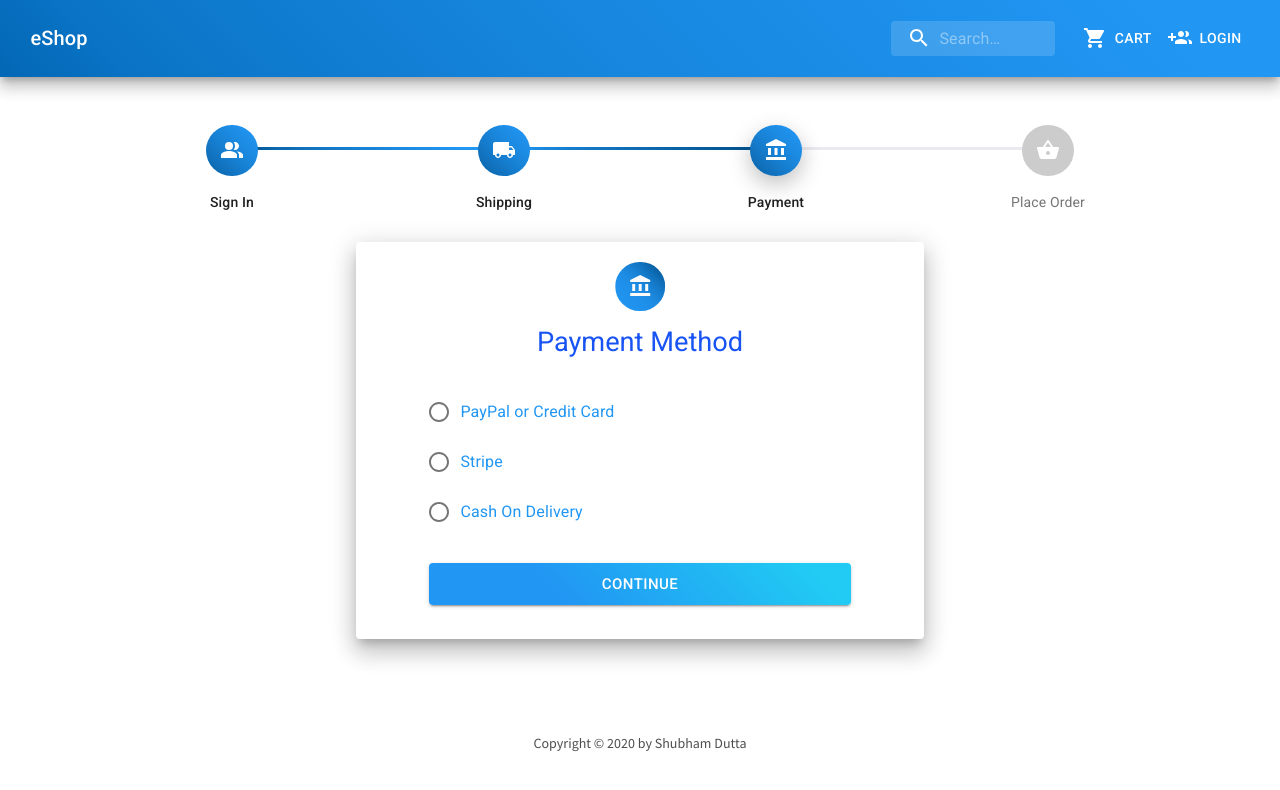
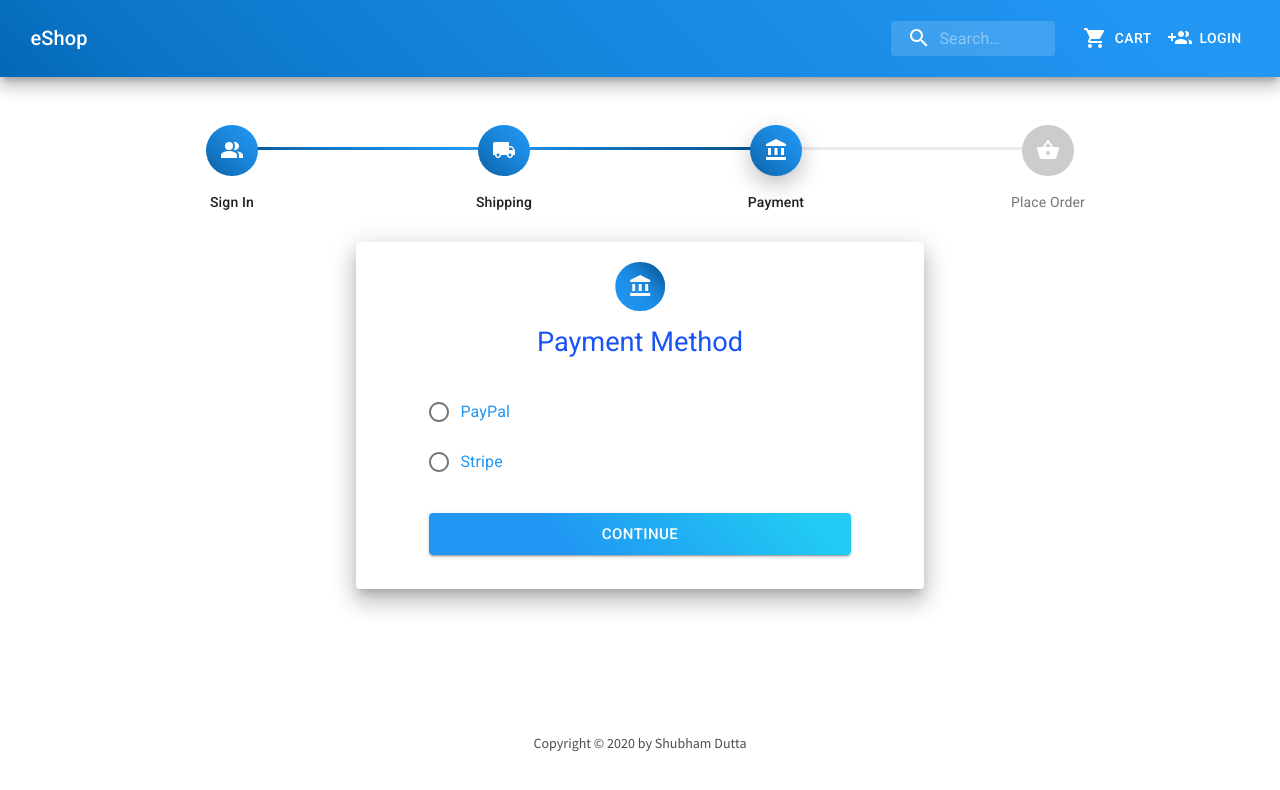
Before and after one commit to DevStar1016/eShop-ecommerce, a React (Create React App) app in the folder frontend/: page /payment in a window 1280 px wide. Shown: the top 790 px of the page. Built offline with nearby package versions, Linux system fonts and the light colour scheme; no server answers.

Commit message:
fix bug in PlaceOrder (every time redirect to orderScreen due to useEffect)

```diff
--- a/frontend/src/App.js
+++ b/frontend/src/App.js
@@ -24,10 +24,10 @@ function App() {
           <Route path="/search" component={Home} />
           <Route path="/" component={Home} exact />
           <div className="mx-5 px-4 py-4">
+            <Route path="/placeorder" component={PlaceOrderScreen} />
             <Route path="/orders/:id" component={OrderScreen} />
             <Route path="/shipping" component={ShippingScreen} />
             <Route path="/payment" component={PaymentMethod} />
-            <Route path="/placeorder" component={PlaceOrderScreen} />
             <Route path="/login" component={LoginScreen} />
             <Route path="/register" component={RegisterScreen} />
             <Route path="/profile" component={ProfileScreen} />
--- a/frontend/src/screen/PaymentMethod.js
+++ b/frontend/src/screen/PaymentMethod.js
@@ -30,7 +30,7 @@ const PaymentMethodScreen = ({ history }) => {
     history.push("/shipping");
   }
 
-  const [paymentMethod, setPaymentMethod] = useState("PayPal");
+  const [paymentMethod, setPaymentMethod] = useState("");
 
   const dispatch = useDispatch();
 
@@ -64,19 +64,14 @@ const PaymentMethodScreen = ({ history }) => {
               onChange={(e) => setPaymentMethod(e.target.value)}
             >
               <FormControlLabel
-                value="PayPal or Credit Card"
+                value="PayPal"
                 control={<Radio required />}
-                label="PayPal or Credit Card"
+                label="PayPal"
               />
               <FormControlLabel
                 value="Stripe"
                 control={<Radio required />}
                 label="Stripe"
-              />
-              <FormControlLabel
-                value="Cash On Delivery"
-                control={<Radio required />}
-                label="Cash On Delivery"
               />
             </RadioGroup>
           </FormControl>
--- a/frontend/src/screen/PlaceOrderScreen.js
+++ b/frontend/src/screen/PlaceOrderScreen.js
@@ -73,14 +73,11 @@ const PlaceOrderScreen = ({ history }) => {
         totalPrice: cart.totalPrice,
       })
     );
-    console.log("order");
-  };
-
-  useEffect(() => {
     if (success) {
       history.push(`/orders/${order._id}`);
     }
-  }, [history, success, order]);
+    console.log("order");
+  };
 
   return (
     <>
```
Also changed, not shown: 1 other file (tests, documents, lock files or other folders).
